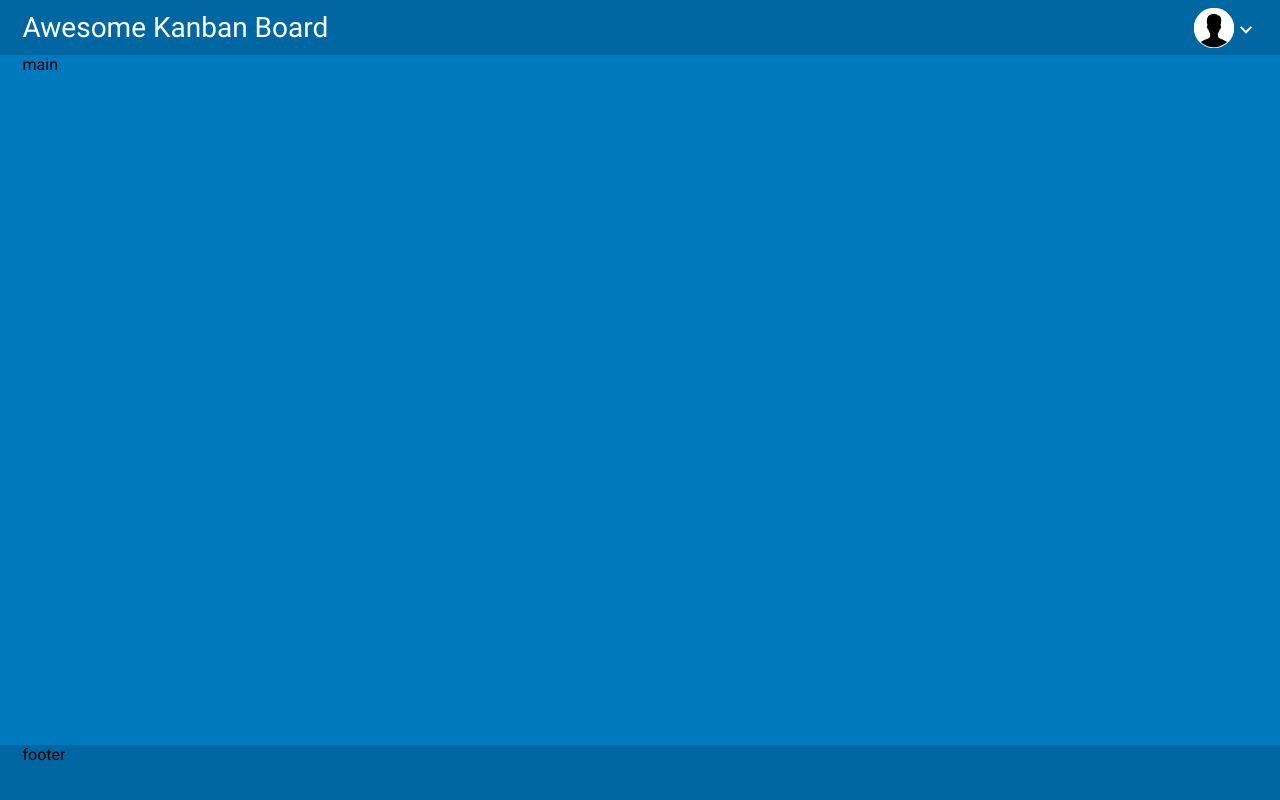
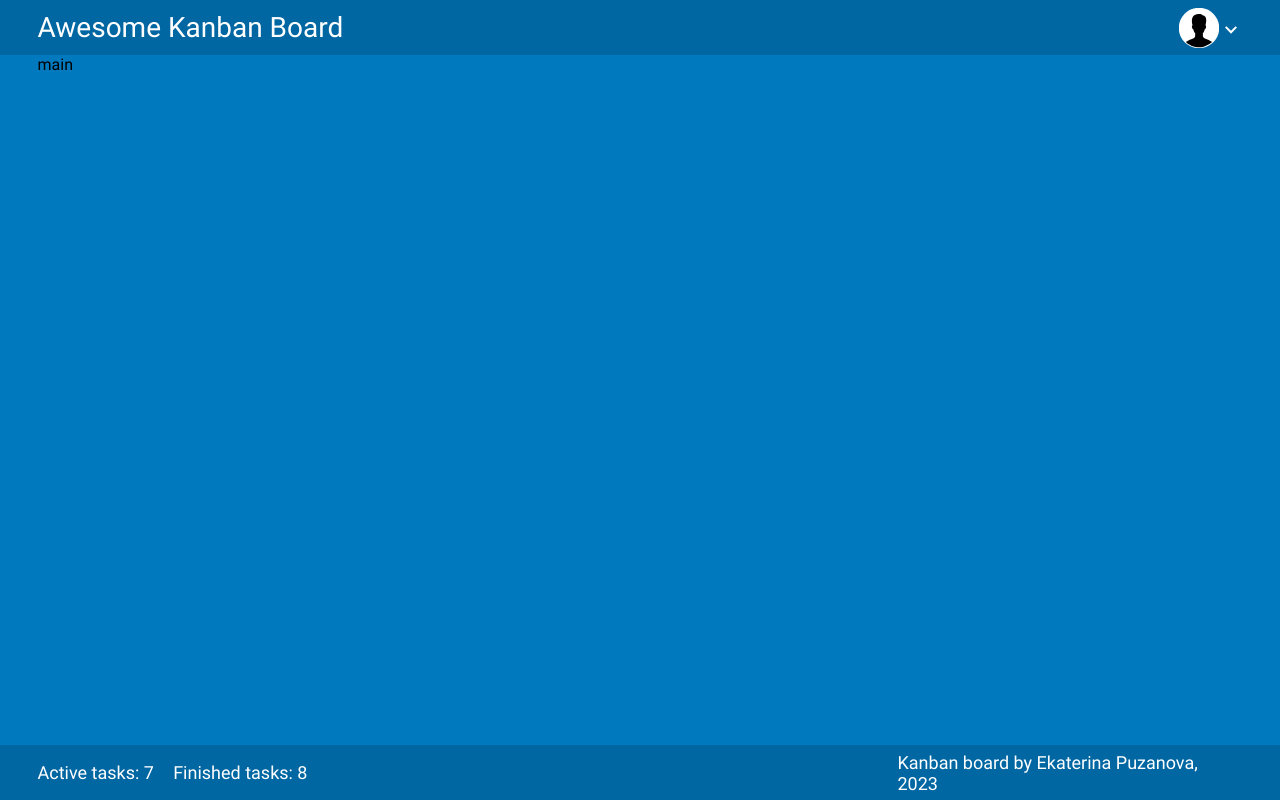
Before and after one commit to EkaterinaPuzanova/Kanban, a React (Create React App) app: page / in a window 1280 px wide. Built offline with nearby package versions, Linux system fonts and the light colour scheme.

Commit message:
refactor: rename vars for better readability

```diff
--- a/src/App.css
+++ b/src/App.css
@@ -12,4 +12,5 @@
 .container {
   max-width: 1235px;
   margin: 0 auto;
+  padding: 0 15px;
 }
--- a/src/components/footer/Footer.js
+++ b/src/components/footer/Footer.js
@@ -5,7 +5,15 @@ function Footer() {
   return (
       <footer className={css.footer}>
         <div className='container'>
-          footer
+          <div className={css.footer__wrapper}>
+            <div className={css.footer__result}>
+              <span className={css.result}>Active tasks: 7</span>
+              <span className={css.result}>Finished tasks: 8</span>
+            </div>
+            <div className={css.footer__info}>
+              <span>Kanban board by Ekaterina Puzanova, 2023</span>
+            </div>
+          </div>
         </div>
       </footer>
   )
--- a/src/components/footer/footer.module.css
+++ b/src/components/footer/footer.module.css
@@ -1,10 +1,27 @@
 .footer {
   grid-area: footer;
+  flex-direction: row;
   background: #0067A3;
-  height: 55px;
+  height: var(--header-footer-height);
+
+  color: var(--color-light);
+  font-size: 18px;
+  line-height: 21px;
 }
 
-/* .container {
-max-width: 1235px;
-margin: 0 auto;
-} */
+.footer__wrapper {
+  display: flex;
+  justify-content: space-between;
+  align-items: center;
+  height: var(--header-footer-height);
+}
+
+.footer__result {
+  display: flex;
+  justify-content: space-between;
+  width: 270px;
+}
+
+.footer__info {
+  width: 345px;
+}
--- a/src/components/header/header.module.css
+++ b/src/components/header/header.module.css
@@ -2,16 +2,9 @@
   grid-area: header;
   height: var(--header-footer-height);
   background: var(--color-main-dark);
-  padding: 0 15px;
 }
 
-/* .container {
-  max-width: 1235px;
-  margin: 0 auto;
-} */
-
 .header__title {
-  /* margin-left: 15px; */
   font-size: 28px;
   line-height: 55px;
   font-weight: 100;
--- a/src/components/header/userMenu/UserMenu.js
+++ b/src/components/header/userMenu/UserMenu.js
@@ -11,19 +11,21 @@ function UserMenu() {
   const toggleMenu = () => setIsOpenMenu(!isOpenMenu);
 
   return (
-    <div className={css.wrapper}>
-      <UserAvatar />
-      <span className={css.arrow} onClick={toggleMenu}>
-        {isOpenMenu ? <ArrowUp /> : <ArrowDown />}
-      </span>
+    <div className={css.userMenu}>
+      <div className={css.userMenu__wrapper} onClick={toggleMenu}>
+        <UserAvatar />
+        <span className={css.arrow}>
+          {isOpenMenu ? <ArrowUp /> : <ArrowDown />}
+        </span>
+      </div>
+      {isOpenMenu &&
+          <div className={css.menu}>
+                  <div className={css.menu__item}>Profile</div>
+                  <div className={css.menu__item}>Log Out</div>
+          </div>
+      }
+    </div>
 
-      {isOpenMenu && <div className={css.menu}>
-                <div>Profile</div>
-                <div>Log Out</div>
-        </div>
-      }
-
-    </div>
   )
 }
 
--- a/src/components/header/userMenu/userMenu.module.css
+++ b/src/components/header/userMenu/userMenu.module.css
@@ -1,22 +1,23 @@
-.wrapper {
-  width: 64px;
-  height: 40px;
+.userMenu{
+    width: 64px;
+    height: 40px;
 }
 
 .arrow {
-  cursor: pointer;
   transition: all .5s;
 }
 
-.arrow:hover {
+.userMenu__wrapper:hover,
+.menu__item:hover {
   opacity: .8;
+  cursor: pointer;
 }
 
 .menu {
   position: relative;
   width: 134px;
   height: 60px;
-  padding: 5px;
+  padding: 8px;
   margin-top: 5px;
   margin-left: -70px;
   background: var(--color-light);
@@ -41,3 +42,12 @@
   0% {opacity: 0;}
   100% {opacity: 1;}
 }
+
+.menu__item {
+  padding-top: 4px;
+  height: 22px;
+
+  font-size: 14px;
+  line-height: 16px;
+  color: var(--color-dark);
+}
--- a/src/components/main/main.module.css
+++ b/src/components/main/main.module.css
@@ -4,8 +4,6 @@
 }
 
 .container {
-  /* max-width: 1235px;
-  margin: 0 auto; */
   display: grid;
   grid-template-columns: repeat(4, 25vw);
 }
--- a/src/index.css
+++ b/src/index.css
@@ -10,6 +10,7 @@
   --color-main-dark: #0067A3;
   --color-main-light: #0079BF;
   --color-light: #FFFFFF;
+  --color-dark: #000000;
   --color-theme1: #EBECF0;
   --color-theme2: #CBCBCB;
   --color-theme3: #5E6C84;
```
